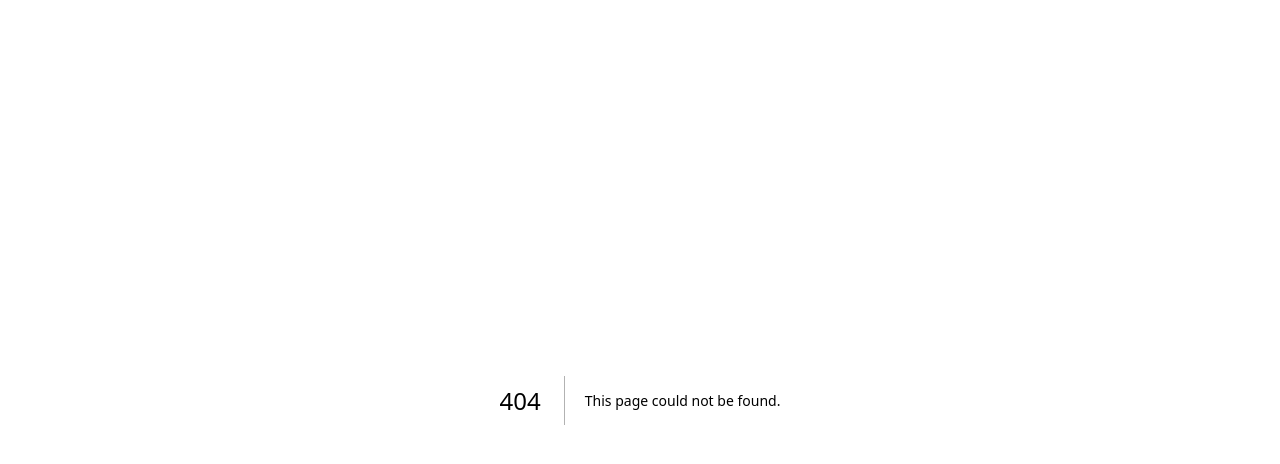
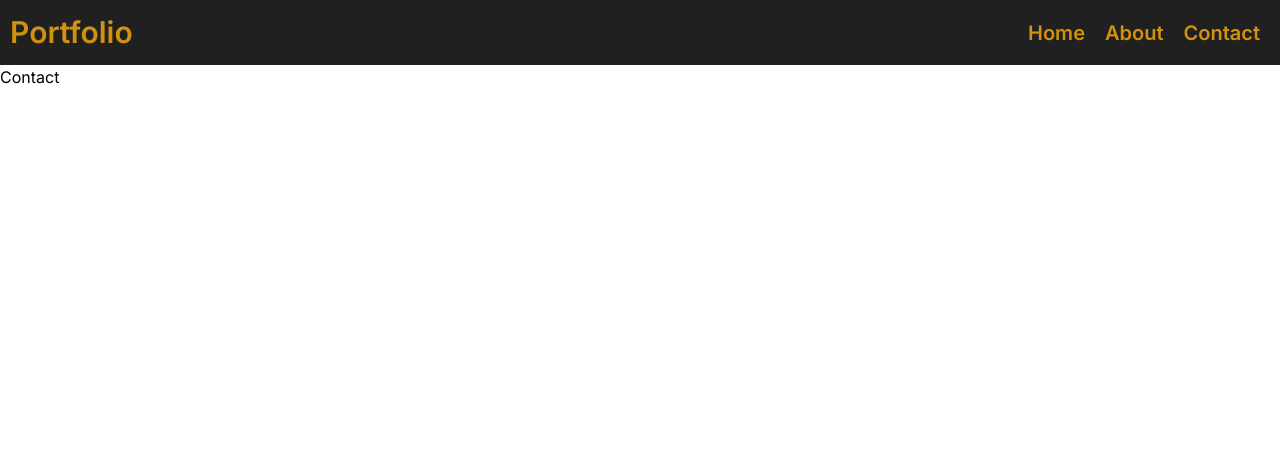
Before and after one commit to Mohsin-Khan0786/portfolio-nextjs, a Next.js app: page /contact in a window 1280 px wide. Before the commit this address had no page. Shown: the top 464 px of the page. Built offline with nearby package versions, Linux system fonts and the light colour scheme.

Commit message:
first commit

```diff
--- /dev/null
+++ b/src/app/about/page.js
@@ -0,0 +1,9 @@
+import React from 'react'
+
+const pages = () => {
+  return (
+    <div>About</div>
+  )
+}
+
+export default pages
--- /dev/null
+++ b/src/app/contact/page.js
@@ -0,0 +1,9 @@
+import React from 'react'
+
+const pages = () => {
+  return (
+    <div>Contact</div>
+  )
+}
+
+export default pages
--- a/src/app/globals.css
+++ b/src/app/globals.css
@@ -1,27 +1,3 @@
 @tailwind base;
 @tailwind components;
 @tailwind utilities;
-
-:root {
-  --foreground-rgb: 0, 0, 0;
-  --background-start-rgb: 214, 219, 220;
-  --background-end-rgb: 255, 255, 255;
-}
-
-@media (prefers-color-scheme: dark) {
-  :root {
-    --foreground-rgb: 255, 255, 255;
-    --background-start-rgb: 0, 0, 0;
-    --background-end-rgb: 0, 0, 0;
-  }
-}
-
-body {
-  color: rgb(var(--foreground-rgb));
-  background: linear-gradient(
-      to bottom,
-      transparent,
-      rgb(var(--background-end-rgb))
-    )
-    rgb(var(--background-start-rgb));
-}
--- a/src/app/layout.js
+++ b/src/app/layout.js
@@ -1,5 +1,6 @@
 import { Inter } from 'next/font/google'
 import './globals.css'
+import Navbar from '../components/Navbar/Navbar'
 
 const inter = Inter({ subsets: ['latin'] })
 
@@ -11,7 +12,9 @@ export const metadata = {
 export default function RootLayout({ children }) {
   return (
     <html lang="en">
-      <body className={inter.className}>{children}</body>
+      <body className={inter.className}>
+        <Navbar/>
+        {children}</body>
     </html>
   )
 }
--- a/src/app/page.js
+++ b/src/app/page.js
@@ -2,112 +2,10 @@ import Image from 'next/image'
 
 export default function Home() {
   return (
-    <main className="flex min-h-screen flex-col items-center justify-between p-24">
-      <div className="z-10 max-w-5xl w-full items-center justify-between font-mono text-sm lg:flex">
-        <p className="fixed left-0 top-0 flex w-full justify-center border-b border-gray-300 bg-gradient-to-b from-zinc-200 pb-6 pt-8 backdrop-blur-2xl dark:border-neutral-800 dark:bg-zinc-800/30 dark:from-inherit lg:static lg:w-auto  lg:rounded-xl lg:border lg:bg-gray-200 lg:p-4 lg:dark:bg-zinc-800/30">
-          Get started by editing&nbsp;
-          <code className="font-mono font-bold">src/app/page.js</code>
-        </p>
-        <div className="fixed bottom-0 left-0 flex h-48 w-full items-end justify-center bg-gradient-to-t from-white via-white dark:from-black dark:via-black lg:static lg:h-auto lg:w-auto lg:bg-none">
-          <a
-            className="pointer-events-none flex place-items-center gap-2 p-8 lg:pointer-events-auto lg:p-0"
-            href="https://vercel.com?utm_source=create-next-app&utm_medium=appdir-template&utm_campaign=create-next-app"
-            target="_blank"
-            rel="noopener noreferrer"
-          >
-            By{' '}
-            <Image
-              src="/vercel.svg"
-              alt="Vercel Logo"
-              className="dark:invert"
-              width={100}
-              height={24}
-              priority
-            />
-          </a>
-        </div>
-      </div>
-
-      <div className="relative flex place-items-center before:absolute before:h-[300px] before:w-[480px] before:-translate-x-1/2 before:rounded-full before:bg-gradient-radial before:from-white before:to-transparent before:blur-2xl before:content-[''] after:absolute after:-z-20 after:h-[180px] after:w-[240px] after:translate-x-1/3 after:bg-gradient-conic after:from-sky-200 after:via-blue-200 after:blur-2xl after:content-[''] before:dark:bg-gradient-to-br before:dark:from-transparent before:dark:to-blue-700 before:dark:opacity-10 after:dark:from-sky-900 after:dark:via-[#0141ff] after:dark:opacity-40 before:lg:h-[360px] z-[-1]">
-        <Image
-          className="relative dark:drop-shadow-[0_0_0.3rem_#ffffff70] dark:invert"
-          src="/next.svg"
-          alt="Next.js Logo"
-          width={180}
-          height={37}
-          priority
-        />
-      </div>
-
-      <div className="mb-32 grid text-center lg:max-w-5xl lg:w-full lg:mb-0 lg:grid-cols-4 lg:text-left">
-        <a
-          href="https://nextjs.org/docs?utm_source=create-next-app&utm_medium=appdir-template&utm_campaign=create-next-app"
-          className="group rounded-lg border border-transparent px-5 py-4 transition-colors hover:border-gray-300 hover:bg-gray-100 hover:dark:border-neutral-700 hover:dark:bg-neutral-800/30"
-          target="_blank"
-          rel="noopener noreferrer"
-        >
-          <h2 className={`mb-3 text-2xl font-semibold`}>
-            Docs{' '}
-            <span className="inline-block transition-transform group-hover:translate-x-1 motion-reduce:transform-none">
-              -&gt;
-            </span>
-          </h2>
-          <p className={`m-0 max-w-[30ch] text-sm opacity-50`}>
-            Find in-depth information about Next.js features and API.
-          </p>
-        </a>
-
-        <a
-          href="https://nextjs.org/learn?utm_source=create-next-app&utm_medium=appdir-template-tw&utm_campaign=create-next-app"
-          className="group rounded-lg border border-transparent px-5 py-4 transition-colors hover:border-gray-300 hover:bg-gray-100 hover:dark:border-neutral-700 hover:dark:bg-neutral-800 hover:dark:bg-opacity-30"
-          target="_blank"
-          rel="noopener noreferrer"
-        >
-          <h2 className={`mb-3 text-2xl font-semibold`}>
-            Learn{' '}
-            <span className="inline-block transition-transform group-hover:translate-x-1 motion-reduce:transform-none">
-              -&gt;
-            </span>
-          </h2>
-          <p className={`m-0 max-w-[30ch] text-sm opacity-50`}>
-            Learn about Next.js in an interactive course with&nbsp;quizzes!
-          </p>
-        </a>
-
-        <a
-          href="https://vercel.com/templates?framework=next.js&utm_source=create-next-app&utm_medium=appdir-template&utm_campaign=create-next-app"
-          className="group rounded-lg border border-transparent px-5 py-4 transition-colors hover:border-gray-300 hover:bg-gray-100 hover:dark:border-neutral-700 hover:dark:bg-neutral-800/30"
-          target="_blank"
-          rel="noopener noreferrer"
-        >
-          <h2 className={`mb-3 text-2xl font-semibold`}>
-            Templates{' '}
-            <span className="inline-block transition-transform group-hover:translate-x-1 motion-reduce:transform-none">
-              -&gt;
-            </span>
-          </h2>
-          <p className={`m-0 max-w-[30ch] text-sm opacity-50`}>
-            Explore the Next.js 13 playground.
-          </p>
-        </a>
-
-        <a
-          href="https://vercel.com/new?utm_source=create-next-app&utm_medium=appdir-template&utm_campaign=create-next-app"
-          className="group rounded-lg border border-transparent px-5 py-4 transition-colors hover:border-gray-300 hover:bg-gray-100 hover:dark:border-neutral-700 hover:dark:bg-neutral-800/30"
-          target="_blank"
-          rel="noopener noreferrer"
-        >
-          <h2 className={`mb-3 text-2xl font-semibold`}>
-            Deploy{' '}
-            <span className="inline-block transition-transform group-hover:translate-x-1 motion-reduce:transform-none">
-              -&gt;
-            </span>
-          </h2>
-          <p className={`m-0 max-w-[30ch] text-sm opacity-50`}>
-            Instantly deploy your Next.js site to a shareable URL with Vercel.
-          </p>
-        </a>
-      </div>
-    </main>
+   <>
+   <>
+   Hello Mohsin
+   </>
+   </>
   )
 }
--- /dev/null
+++ b/src/components/Navbar/Navbar.jsx
@@ -0,0 +1,19 @@
+import React from "react";
+import '@/components/style/style.css'
+const Navbar = () => {
+  return (
+    <>
+    <nav>
+      <h1>Portfolio</h1>
+      <ul>
+        <li>Home</li>
+        <li>About</li>
+        <li>Contact</li>
+      </ul>
+
+    </nav>
+    </>
+  );
+};
+
+export default Navbar;
--- /dev/null
+++ b/src/components/style/style.css
@@ -0,0 +1,30 @@
+*{
+    padding: 0;
+    margin: 0;
+    box-sizing: border-box;
+}
+nav{
+    background-color: #212020;
+    width: 100%;
+    padding: 10px;
+    display: flex;
+    justify-content: space-between;
+    align-items: center;
+
+}
+nav h1{
+    font-size: 30px;
+    font-weight: 600;
+    color: rgb(209, 147, 13);
+}
+nav ul{
+    display: flex;
+    list-style: none;
+
+}
+ul li{
+    margin: 0 10px;
+    font-size: 20px;
+    font-weight: 600;
+    color: rgb(209, 147, 13);
+}
```
Also changed, not shown: aboutt/pages.jsx (added, +9 -0 lines), src/app/home/page.js (added, +12 -0 lines), public/mohsin.png.png (added), public/portfolio.png.jpg (added).
